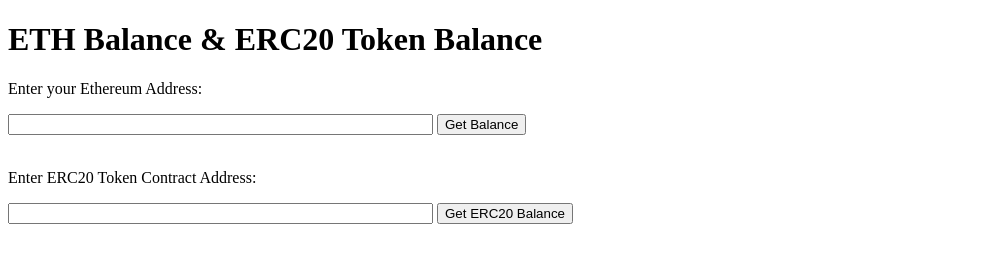
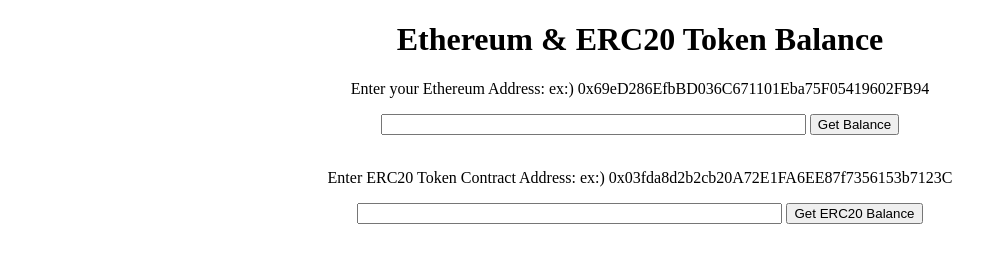
Before and after one commit to jaybxyz/erc20-token-balance, a plain HTML site: page index.html in a window 1280 px wide. Shown: the whole page, without its empty margins (0-1007 px from the left). Drawn offline with Linux system fonts and the light colour scheme.

Commit message:
Example added

```diff
--- a/erc20balance.js
+++ b/erc20balance.js
@@ -30,6 +30,7 @@ async function getBalance() {
         document.getElementById("output").innerHTML = error;
     }
 }
+
 async function getERC20Balance() {
     var address, contractAddress, contractABI, tokenContract, decimals, balance, name, symbol, adjustedBalance
     address = document.getElementById("address").value
@@ -43,8 +44,10 @@ async function getERC20Balance() {
     name = promisify(cb => tokenContract.name(cb))
     symbol = promisify(cb => tokenContract.symbol(cb))
 
+    //var balance = Math.round((tokenContract.balanceOf(address).toString(10) / Math.pow(10, 18))).toFixed(18)
+
     try {
-        adjustedBalance = await balance / Math.pow(10, await decimals)
+        adjustedBalance = Math.round(await balance / Math.pow(10, await decimals)).toFixed(18)
         document.getElementById("output2").innerHTML = adjustedBalance;
         document.getElementById("output2").innerHTML += " " + await symbol + " (" + await name + ")";
     } catch (error) {
--- a/index.html
+++ b/index.html
@@ -7,18 +7,24 @@
     <script type="text/javascript" src="./erc20balance.js"></script>
 </head>
 <body>
-    <h1>ETH Balance & ERC20 Token Balance</h1>
-    <p>Enter your Ethereum Address:</p>
+    <div align="center">
+        <h1>Ethereum & ERC20 Token Balance</h1>
+        <p>Enter your Ethereum Address: ex:) 0x69eD286EfbBD036C671101Eba75F05419602FB94</p>
         <input type="text" size="50" id="address" />
         <button type="button" onClick="getBalance();">Get Balance</button>
         <br />
         <br />
+
         <div id="output"></div>
-    <p>Enter ERC20 Token Contract Address:</p>
+
+        <p>Enter ERC20 Token Contract Address: ex:) 0x03fda8d2b2cb20A72E1FA6EE87f7356153b7123C</p>
         <input type="text" size="50" id="contractAddress" />
         <button type="button" onClick="getERC20Balance();">Get ERC20 Balance</button>
         <br />
         <br />
+
         <div id="output2"></div>
+
+    </div>
 </body>
 </html>
```
Also changed, not shown: 1 other file. Lines whose indentation alone changed are shown as unchanged.
